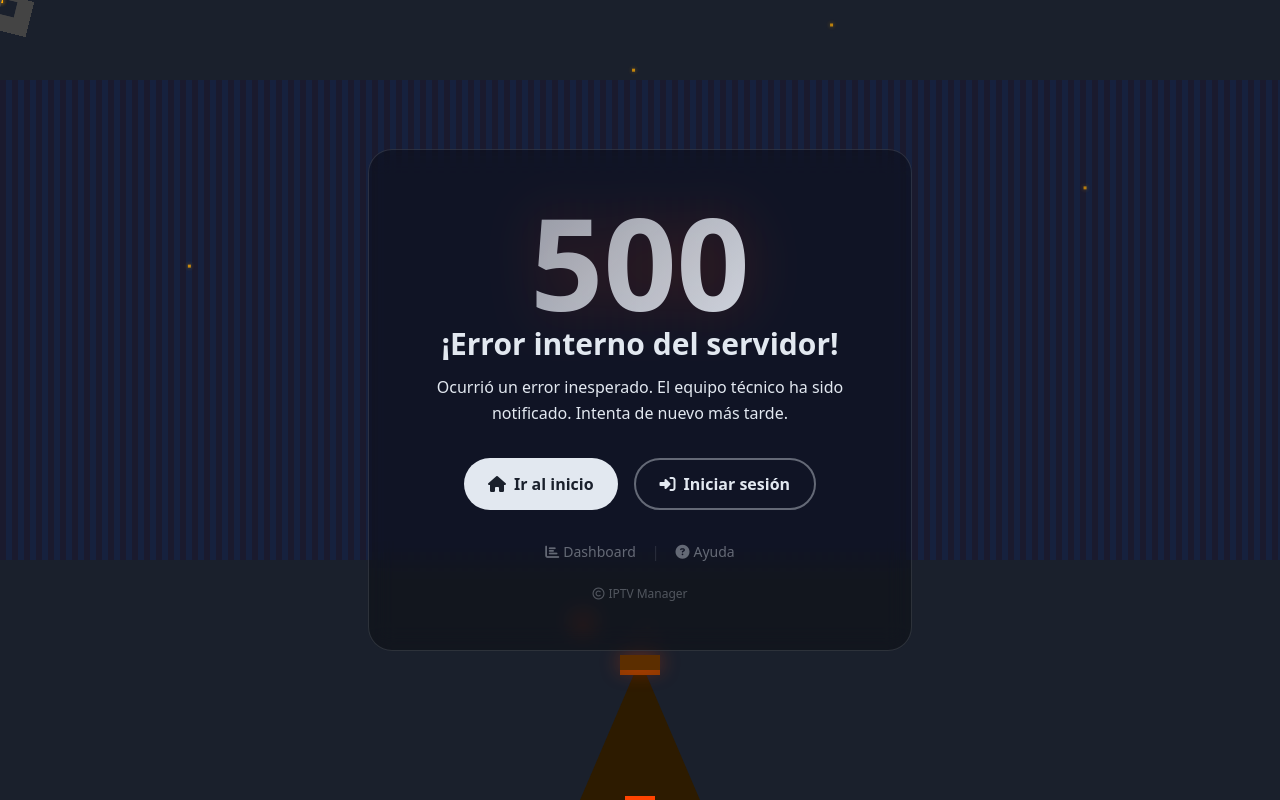
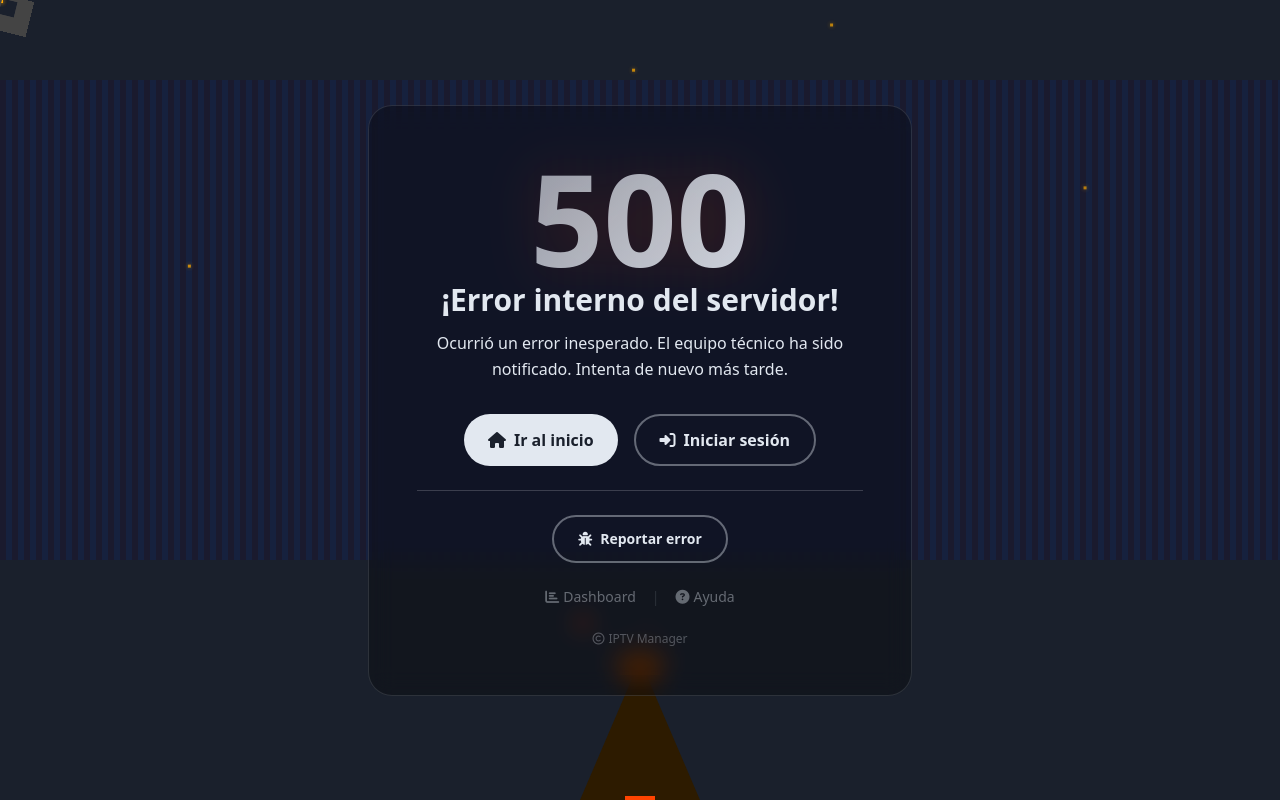
Before and after one commit to JoseAngelAz/IPTV-MANAGER, a Django app: page /accounts/error-page-500-settings/preview/ in a window 1280 px wide. Run offline with Django 5.2, Linux system fonts and the light colour scheme; the visitor is signed in with stand-in values (Sample User, id 1); data comes from the database, SQL or seed files in the repository; some libraries are stand-ins or nearby versions.

Commit message:
feat: client deactivation modal, WhatsApp images, error 500 report
- Client deactivation via site modal (no more browser confirm())
- Deactivation warns about active subscriptions and auto-cancels them
- WhatsApp send now supports image attachment via URL (MessageMedia)
- Added image URL input + live preview in enviar_recordatorio.html
- New ErrorReport model for users to report 500 errors
- Error 500 page now has a 'Reportar error' form (logs description, URL,
  user, IP, user-agent)
- ErrorReport registered in admin (read-only fields)
- Migration accounts.0012 (ErrorReport model)
- 78 tests pass

```diff
--- a/iptv_manager/apps/accounts/models.py
+++ b/iptv_manager/apps/accounts/models.py
@@ -264,6 +264,23 @@ class Tarea(models.Model):
         return self.titulo
 
 
+class ErrorReport(models.Model):
+    url = models.CharField('URL', max_length=500, blank=True, default='')
+    descripcion = models.TextField('Descripción del usuario')
+    user = models.ForeignKey(settings.AUTH_USER_MODEL, on_delete=models.SET_NULL, null=True, blank=True, verbose_name='Usuario')
+    ip_address = models.GenericIPAddressField('Dirección IP', blank=True, null=True)
+    user_agent = models.CharField('User-Agent', max_length=500, blank=True, default='')
+    created_at = models.DateTimeField('Creado', auto_now_add=True)
+
+    class Meta:
+        verbose_name = 'Reporte de error'
+        verbose_name_plural = 'Reportes de error'
+        ordering = ['-created_at']
+
+    def __str__(self):
+        return f'Error reportado por {self.user or "Anónimo"} — {self.created_at.strftime("%d/%m/%Y %H:%M")}'
+
+
 class WhatsAppConfig(models.Model):
     STATUS_CHOICES = [
         ('disconnected', 'Desconectado'),
--- a/iptv_manager/apps/accounts/urls.py
+++ b/iptv_manager/apps/accounts/urls.py
@@ -33,4 +33,5 @@ urlpatterns = [
     path('plantillas-recordatorio/<int:pk>/editar/', views.recordatorio_template_edit, name='recordatorio_template_edit'),
     path('plantillas-recordatorio/<int:pk>/eliminar/', views.recordatorio_template_delete, name='recordatorio_template_delete'),
     path('enviar-recordatorio/', views.enviar_recordatorio_view, name='enviar_recordatorio'),
+    path('reportar-error/', views.error_report_view, name='error_report'),
 ]
--- a/iptv_manager/apps/accounts/views.py
+++ b/iptv_manager/apps/accounts/views.py
@@ -124,10 +124,34 @@ def error_page_preview(request):
 
 def custom_500(request, exception=None):
     settings = ErrorPageSettings.get_settings()
+    err_url = request.build_absolute_uri()
+    err_user = request.user if request.user.is_authenticated else None
     return render(request, '500.html', {
         'error_settings': settings,
         'pixel_css': _get_pixel_art_css_500() if settings.show_pixel_art_500 else '',
+        'error_url': err_url,
+        'error_user': err_user,
     }, status=500)
+
+
+@login_required
+def error_report_view(request):
+    if request.method == 'POST':
+        descripcion = request.POST.get('descripcion', '').strip()
+        url = request.POST.get('url', '')
+        if descripcion:
+            from .models import ErrorReport
+            ErrorReport.objects.create(
+                url=url or request.META.get('HTTP_REFERER', ''),
+                descripcion=descripcion,
+                user=request.user if request.user.is_authenticated else None,
+                ip_address=request.META.get('REMOTE_ADDR'),
+                user_agent=request.META.get('HTTP_USER_AGENT', '')[:500],
+            )
+            messages.success(request, 'Reporte de error enviado. Gracias por ayudarnos a mejorar.')
+        else:
+            messages.error(request, 'Describe el error para poder reportarlo.')
+    return redirect(request.META.get('HTTP_REFERER', 'dashboard'))
 
 
 def _get_pixel_art_css_500():
@@ -660,6 +684,7 @@ def enviar_recordatorio_view(request):
 
             enviados = 0
             fallidos = 0
+            media_url = request.POST.get('media_url', '').strip()
 
             for tpl in selected_templates:
                 suscripcion_activa = cliente.suscripciones.filter(estado='activo').first()
@@ -670,12 +695,16 @@ def enviar_recordatorio_view(request):
                     precio=f'${suscripcion_activa.plan.precio:,.2f}' if suscripcion_activa else '',
                 )
 
+                payload = {'number': cliente.telefono, 'message': mensaje}
+                if media_url:
+                    payload['media'] = {'url': media_url}
+
                 import requests as _wa_req
                 try:
                     resp = _wa_req.post(
                         settings.WHATSAPP_API_URL,
-                        json={'number': cliente.telefono, 'message': mensaje},
-                        timeout=10,
+                        json=payload,
+                        timeout=15,
                     )
                     ok = resp.ok
                 except Exception as e:
--- a/iptv_manager/apps/clients/views.py
+++ b/iptv_manager/apps/clients/views.py
@@ -74,6 +74,7 @@ class ClienteDetailView(LoginRequiredMixin, PermissionRequiredMixin, DetailView)
     def get_context_data(self, **kwargs):
         ctx = super().get_context_data(**kwargs)
         ctx['suscripciones'] = self.object.suscripciones.all()
+        ctx['suscripciones_activas_count'] = self.object.suscripciones.filter(estado='activo').count()
         ctx['historial'] = self.object.historial.all()[:20]
         ctx['notas'] = self.object.notas.all()[:20]
         return ctx
@@ -100,6 +101,10 @@ def agregar_nota(request, pk):
 def cliente_delete(request, pk):
     cliente = get_object_or_404(Cliente, pk=pk)
     if request.method == 'POST':
+        activas = cliente.suscripciones.filter(estado='activo').count()
+        if activas:
+            Suscripcion.objects.filter(cliente=cliente, estado='activo').update(estado='cancelado')
+            messages.warning(request, f'{activas} suscripción(es) activa(s) fueron canceladas.')
         cliente.activo = False
         cliente.save()
         messages.success(request, 'Cliente desactivado.')
--- a/iptv_manager/templates/500.html
+++ b/iptv_manager/templates/500.html
@@ -99,7 +99,27 @@
                     <i class="fas fa-sign-in-alt"></i> {{ tr.iniciar_sesion }}
                 </a>
             </div>
-            <div class="mt-8 flex justify-center gap-4 text-sm opacity-40">
+
+            {% if user.is_authenticated %}
+            <hr class="my-6 opacity-20">
+            <div class="fade-in-d3">
+                <button onclick="toggleReportForm()" class="btn-500 btn-500-outline text-sm">
+                    <i class="fas fa-bug"></i> Reportar error
+                </button>
+                <div id="report-form" class="hidden mt-4 text-left">
+                    <form method="post" action="{% url 'error_report' %}">
+                        {% csrf_token %}
+                        <input type="hidden" name="url" value="{{ error_url }}">
+                        <textarea name="descripcion" rows="3" placeholder="¿Qué estabas haciendo cuando ocurrió el error?" class="w-full px-3 py-2 rounded bg-white/10 border border-white/20 text-sm text-white placeholder-white/40 focus:outline-none focus:border-white/40" required></textarea>
+                        <button type="submit" class="mt-2 btn-500 btn-500-primary text-sm w-full justify-center">
+                            <i class="fas fa-paper-plane"></i> Enviar reporte
+                        </button>
+                    </form>
+                </div>
+            </div>
+            {% endif %}
+
+            <div class="mt-6 flex justify-center gap-4 text-sm opacity-40">
                 <a href="{% url 'dashboard' %}" class="hover:opacity-80 transition"><i class="fas fa-chart-bar mr-1"></i>{{ tr.dashboard }}</a>
                 <span class="opacity-30">|</span>
                 <a href="{% url 'about' %}" class="hover:opacity-80 transition"><i class="fas fa-question-circle mr-1"></i>{{ tr.ayuda }}</a>
@@ -107,5 +127,12 @@
             <p class="mt-6 text-xs opacity-30"><i class="far fa-copyright mr-1"></i>IPTV Manager</p>
         </div>
     </div>
+
+<script>
+function toggleReportForm() {
+    var el = document.getElementById('report-form');
+    el.classList.toggle('hidden');
+}
+</script>
 </body>
 </html>
--- a/iptv_manager/templates/base.html
+++ b/iptv_manager/templates/base.html
@@ -50,6 +50,12 @@
         .bg-custom { background-color: var(--bg); }
         .text-custom { color: var(--text); }
         {{ theme_custom_css }}
+
+        ::-webkit-scrollbar { width: 6px; height: 6px; }
+        ::-webkit-scrollbar-track { background: transparent; }
+        ::-webkit-scrollbar-thumb { background: rgba(100,116,139,0.3); border-radius: 3px; }
+        ::-webkit-scrollbar-thumb:hover { background: rgba(100,116,139,0.5); }
+        * { scrollbar-width: thin; scrollbar-color: rgba(100,116,139,0.3) transparent; }
 
         .sidebar-transition { transition: width 0.3s ease, padding 0.3s ease; }
         .sidebar-collapsed { width: 60px !important; padding-left: 0.5rem !important; padding-right: 0.5rem !important; }
```
Also changed, not shown: iptv_manager/apps/accounts/admin.py (+9 -1 lines), iptv_manager/templates/accounts/enviar_recordatorio.html (+14 -0 lines), iptv_manager/templates/clients/cliente_detail.html (+16 -1 lines), iptv_manager/whatsapp-api/server.js (+13 -6 lines), iptv_manager/apps/accounts/migrations/0012_errorreport.py (added).
